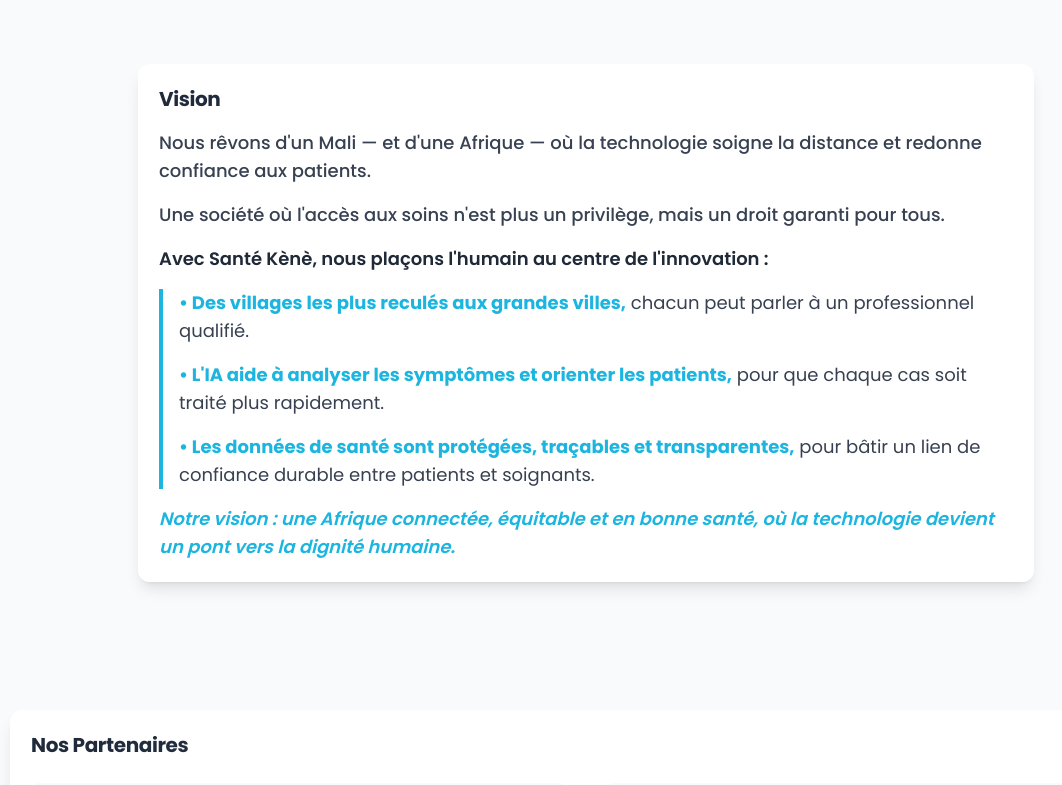
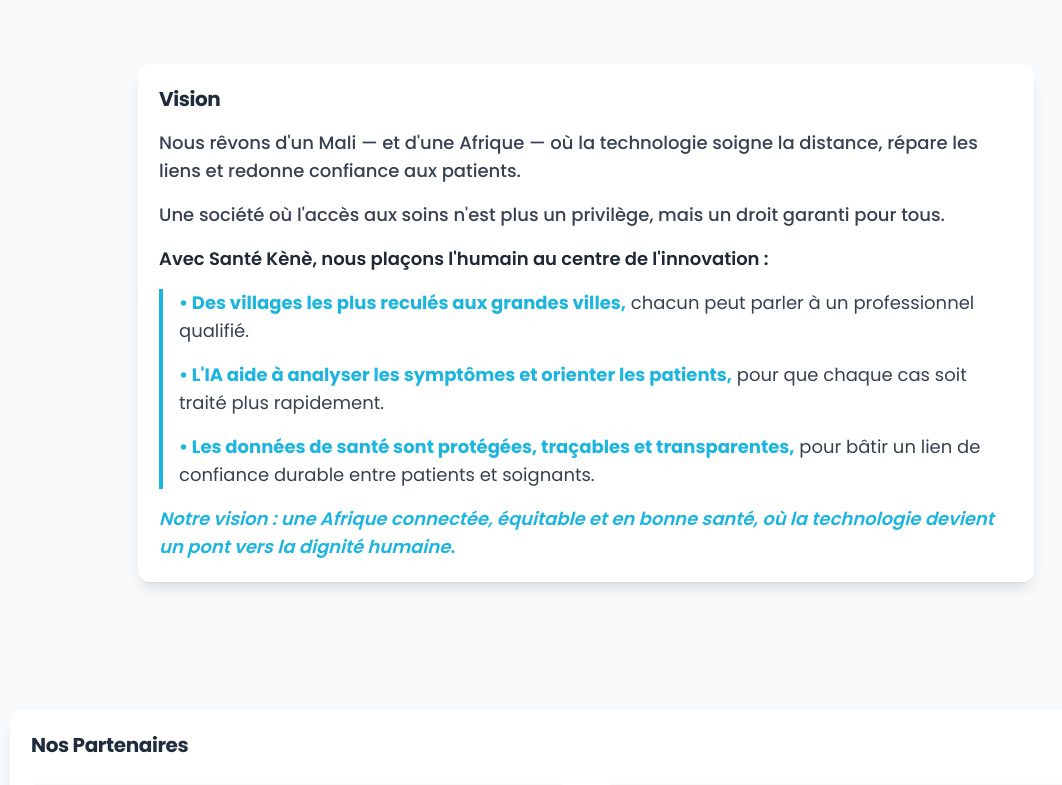
Before and after one commit to balkissaDev/SANTE-KENE, a plain HTML site: page index.html in a window 1280 px wide. Shown: the part 800-1585 px from the top of the page, without its empty margins (54-1116 px from the left). Drawn offline with nearby package versions, Linux system fonts and the light colour scheme.

Commit message:
mise à jour

```diff
--- a/index.html
+++ b/index.html
@@ -94,7 +94,7 @@
         </h2>
         <div id="vision-content" class="mt-4 text-gray-700 transition-all duration-700 ease-in-out space-y-4 overflow-visible">
           <p class="text-base md:text-lg font-medium">
-            Nous rêvons d'un Mali — et d'une Afrique — où la technologie soigne la distance et redonne confiance aux patients.
+            Nous rêvons d'un Mali — et d'une Afrique — où la technologie soigne la distance, répare les liens et redonne confiance aux patients.
           </p>
           <p class="text-base md:text-lg font-medium">
             Une société où l'accès aux soins n'est plus un privilège, mais un droit garanti pour tous.
```
